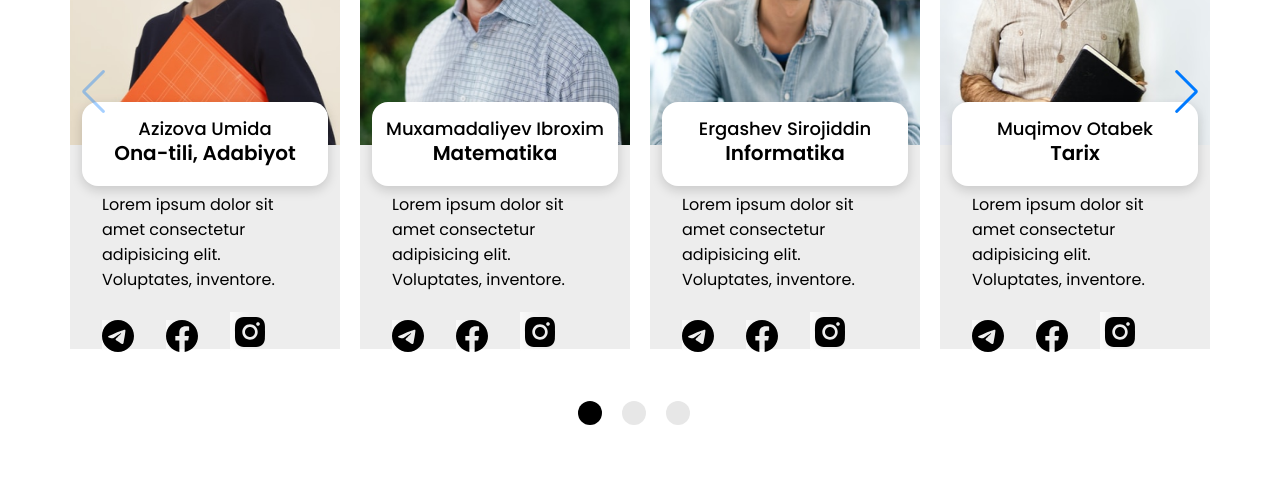
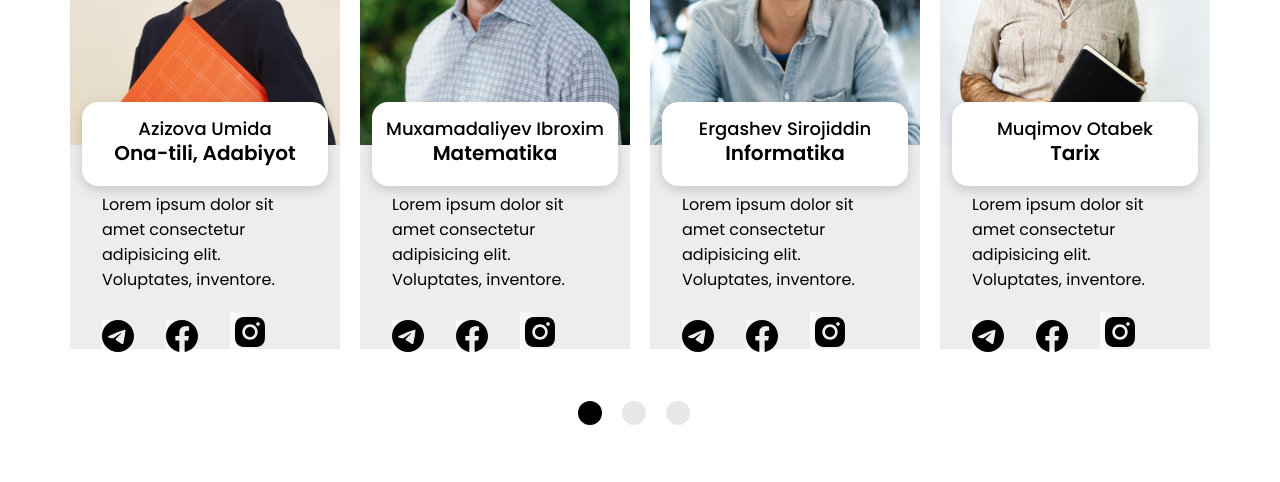
Before and after one commit to rahmiddinasiydinov/CRM-landing-page, a React (Create React App) app: page / in a window 1280 px wide. Shown: the part 2294-2776 px from the top of the page. Built offline with nearby package versions, Linux system fonts and the light colour scheme.

Commit message:
3 sections are ready

```diff
--- a/src/Pages/Home/Home.jsx
+++ b/src/Pages/Home/Home.jsx
@@ -80,9 +80,8 @@ function Home(props){
           <div className="container">
             <h2 className="home__teachers--title">Bizning o’qituvchilar</h2>
             <Swiper
-              modules={[ Navigation, Pagination]}
+              modules={[Pagination]}
               spaceBetween={20}
-              navigation
               slidesPerView={4}
               pagination ={{clickable:true}}
               onSlideChange={() => console.log("slide change")}
```
